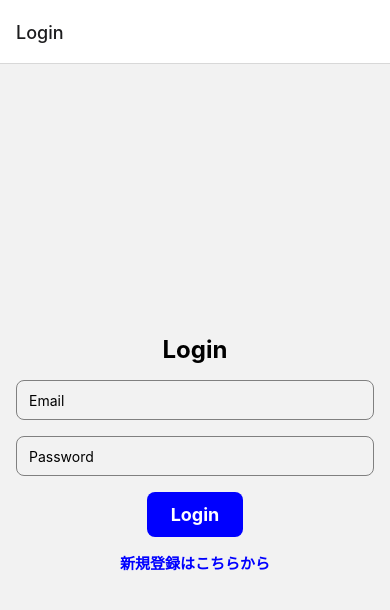
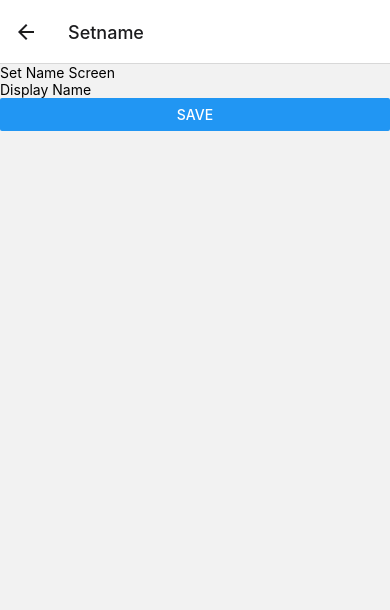
Before and after one commit to s1f102101615/Re-again, a React Native app: screen /Setname in a window 390 px wide. Shown: the top 610 px of the page. Built offline with nearby package versions, Linux system fonts and the light colour scheme.

Commit message:
displayNameを設定できるようにした

```diff
--- a/App.js
+++ b/App.js
@@ -6,6 +6,7 @@ import { createStackNavigator } from '@react-navigation/stack';
 import LoginScreen from './LoginScreen';
 import MainScreen from './MainScreen';
 import RegisterScreen from './RegisterScreen';
+import SetnameScreen from './SetnameScreen';
 const Stack = createStackNavigator();
 
 const App = () => {
@@ -14,6 +15,7 @@ const App = () => {
       <Stack.Navigator initialRouteName="Login" headerShown="false">
         <Stack.Screen name="Login" component={LoginScreen} />
         <Stack.Screen name="Register" component={RegisterScreen}  />
+        <Stack.Screen name="Setname" component={SetnameScreen}  />
         <Stack.Screen options={{gestureEnabled:false}} name="Main" component={MainScreen} />
       </Stack.Navigator>
     </NavigationContainer>
--- a/RegisterScreen.js
+++ b/RegisterScreen.js
@@ -20,7 +20,7 @@ const RegisterScreen = () => {
         try {
           const user = await createUserWithEmailAndPassword(auth, email, password);
           console.log(user);
-          navigation.navigate('Main');
+          navigation.navigate('Setname');
         } catch (error) {
           console.log(error.message);
         }
--- /dev/null
+++ b/SetnameScreen.js
@@ -0,0 +1,32 @@
+import React, { useState } from 'react';
+import { View, Text, TextInput, Button } from 'react-native';
+import { useNavigation } from '@react-navigation/native';
+import { auth } from './firebase';
+import { updateProfile } from 'firebase/auth';
+
+const SetnameScreen = () => {
+  const navigation = useNavigation();
+  const [displayName, setDisplayName] = useState('');
+
+  const handleSave = async () => {
+    const user = await auth.currentUser;
+    await updateProfile(user, {
+        displayName: displayName,
+      });
+      navigation.navigate('Main');
+  };
+
+  return (
+    <View>
+      <Text>Set Name Screen</Text>
+      <TextInput
+        placeholder="Display Name"
+        onChangeText={setDisplayName}
+        value={displayName}
+      />
+      <Button title="Save" onPress={handleSave} />
+    </View>
+  );
+};
+
+export default SetnameScreen;
--- a/page/ProfileScreen.js
+++ b/page/ProfileScreen.js
@@ -12,7 +12,7 @@ const ProfileScreen = () => {
   useEffect(() => {
     const unsubscribe = auth.onAuthStateChanged((user) => {
       if (user) {
-        setUser(user.email);
+        setUser(user.displayName);
       } else {
         setUser('');
       }
```
